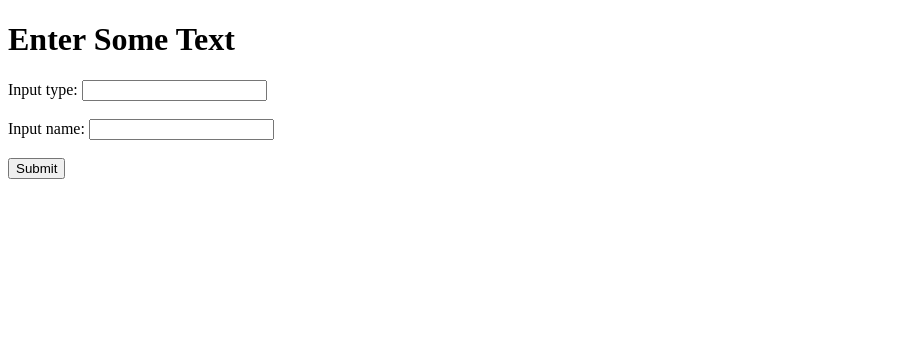
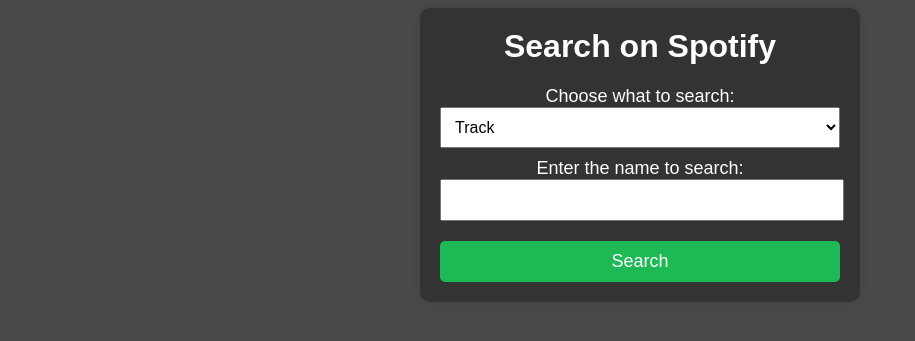
Before and after one commit to radoslawrolka/SpotifyHelper, a Flask app: page /search in a window 1280 px wide. Shown: the top 341 px of the page, without its empty margins (0-915 px from the left). Run offline with Flask 3, Linux system fonts and the light colour scheme; parts of the project's set-up code (start-up, migrations or seed data) failed here and were passed over.

Commit message:
changed redirection, added track/album/artist subpage

```diff
--- a/templates/most-streamed-albums.html
+++ b/templates/most-streamed-albums.html
@@ -24,8 +24,8 @@
             <tr>
                 <td>{{ item[0] }}</td>
                 <td><img src="{{ item[1] }}" alt="Spotify Logo" width="50" height="50"></td>
-                <td><a href="/search/result/album/{{ item[2] }}">{{ item[2] }}</a></td>
-                <td><a href="/search/result/artist/{{ item[3] }}">{{ item[3] }}</a></td>
+                <td><a href="/album/{{ item[2] }}">{{ item[2] }}</a></td>
+                <td><a href="/artist/{{ item[3] }}">{{ item[3] }}</a></td>
                 <td>{{ item[4] }}</td>
             </tr>
             {% endfor %}
--- a/templates/most-streamed-artists.html
+++ b/templates/most-streamed-artists.html
@@ -23,7 +23,7 @@
             <tr>
                 <td>{{ item[0] }}</td>
                 <td><img src="{{ item[1] }}" alt="Spotify Logo" width="50" height="50"></td>
-                <td><a href="/search/result/artist/{{ item[2] }}">{{ item[2] }}</a></td>
+                <td><a href="/artist/{{ item[2] }}">{{ item[2] }}</a></td>
                 <td>{{ item[3] }}</td>
             </tr>
             {% endfor %}
--- a/templates/most-streamed-songs.html
+++ b/templates/most-streamed-songs.html
@@ -25,8 +25,8 @@
             <tr>
                 <td>{{ item[0] }}</td>
                 <td><img src="{{ item[1] }}" alt="image" width="50" height="50"></td>
-                <td><a href="/search/result/track/{{ item[2] }}">{{ item[2] }}</a></td>
-                <td><a href="/search/result/artist/{{ item[3] }}">{{ item[3] }}</a></td>
+                <td><a href="/track/{{ item[2] }}">{{ item[2] }}</a></td>
+                <td><a href="/artist/{{ item[3] }}">{{ item[3] }}</a></td>
                 <td>{{ item[4] }}</td>
                 <td>{{ item[5] }}</td>
             </tr>
--- a/templates/search.html
+++ b/templates/search.html
@@ -1,18 +1,73 @@
 <!DOCTYPE html>
-<html>
+<html lang="en">
 <head>
-    <title>Flask Input Form</title>
+    <meta charset="UTF-8">
+    <meta name="viewport" content="width=device-width, initial-scale=1.0">
+    <title>Search on Spotify</title>
+    <style>
+        body {
+            font-family: Arial, sans-serif;
+            background-color: #494949;
+            color: #fff;
+            text-align: center;
+        }
+
+        .container {
+            max-width: 400px;
+            margin: 0 auto;
+            padding: 20px;
+            background-color: #333;
+            border-radius: 10px;
+            box-shadow: 0 0 10px rgba(0, 0, 0, 0.1);
+        }
+
+        h1 {
+            margin-top: 0;
+        }
+
+        label {
+            display: block;
+            margin-top: 10px;
+            font-size: 18px;
+        }
+
+        select, input {
+            width: 100%;
+            padding: 10px;
+            font-size: 16px;
+        }
+
+        input#searchName {
+            width: calc(100% - 20px); /* Adjusted width, subtract 20px for padding */
+        }
+
+        button {
+            width: 100%;
+            padding: 10px;
+            background-color: #1DB954;
+            color: white;
+            border: none;
+            border-radius: 5px;
+            font-size: 18px;
+            cursor: pointer;
+            margin-top: 20px;
+        }
+    </style>
 </head>
 <body>
-    <h1>Enter Some Text</h1>
-    <form action="/search" method="post">
-        <label for="type">Input type:</label>
-        <input type="text" id="type" name="type" required>
-        <br><br>
-        <label for="name">Input name:</label>
-        <input type="text" id="name" name="name" required>
-        <br><br>
-        <input type="submit" value="Submit">
-    </form>
+    <div class="container">
+        <h1>Search on Spotify</h1>
+        <form action="/search" method="POST">
+            <label for="searchItem">Choose what to search:</label>
+            <select id="searchItem" name="item">
+                <option value="track">Track</option>
+                <option value="artist">Artist</option>
+                <option value="album">Album</option>
+            </select>
+            <label for="searchName">Enter the name to search:</label>
+            <input type="text" id="searchName" name="name" required>
+            <button type="submit">Search</button>
+        </form>
+    </div>
 </body>
 </html>
```
Also changed, not shown: resources/home.png (added), resources/spotifylogo.png (added).
